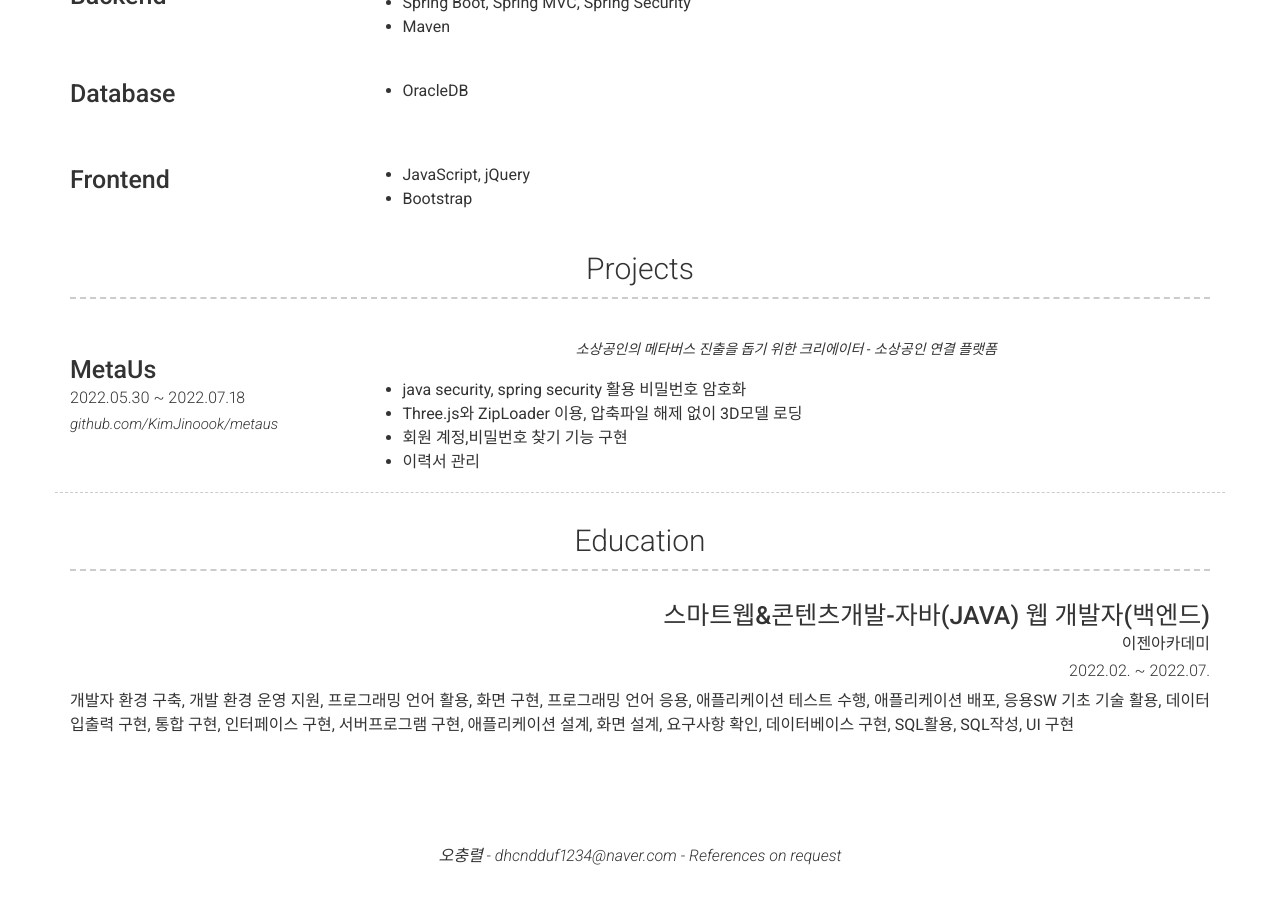
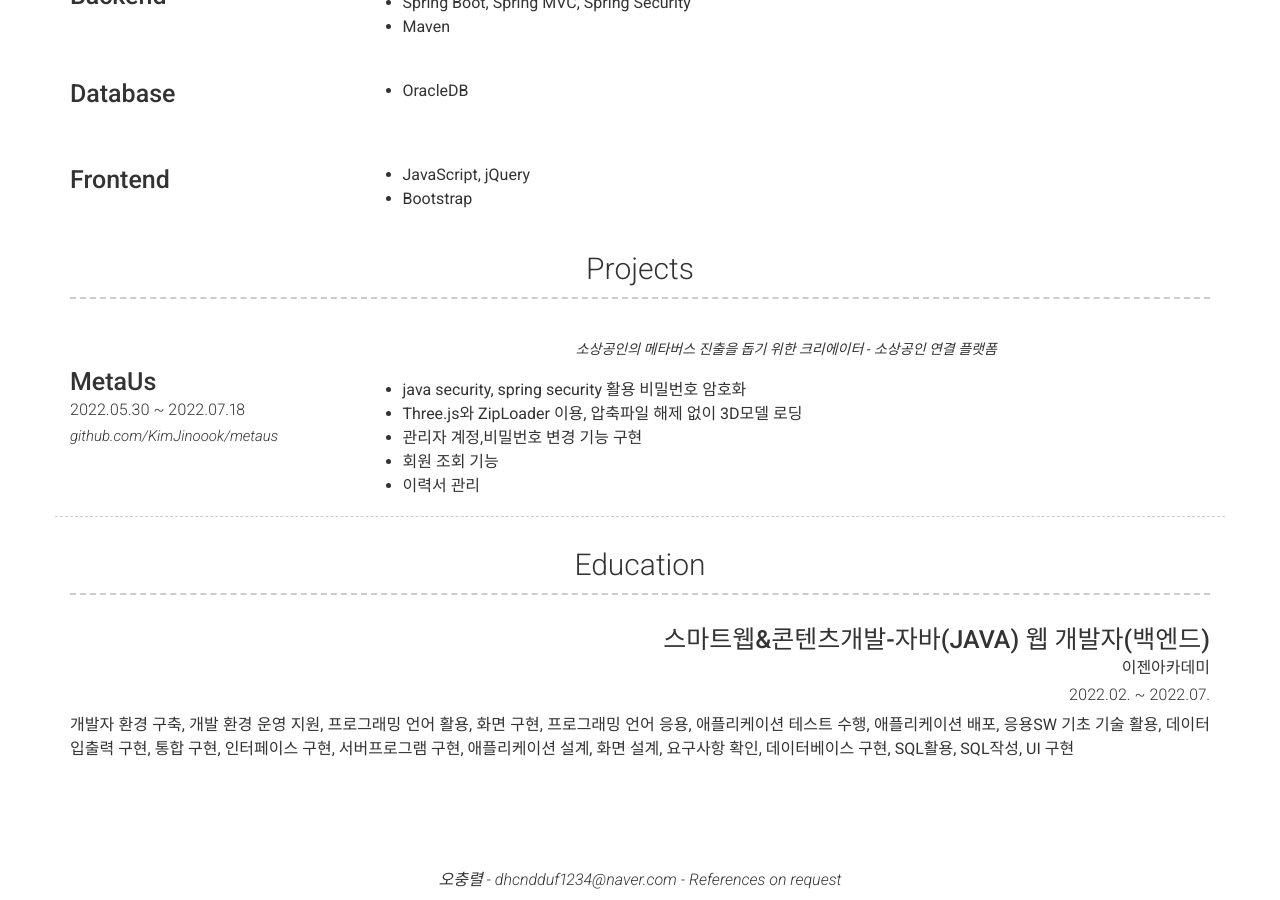
Before and after one commit to dhcndduf/resume, a Jekyll site: the page built from index.md, in a window 1280 px wide and 900 px high, scrolled down 690 px. Built offline with Jekyll 4.4.1, drawn with Linux system fonts in a browser that asks for light colours; nearby versions of some CDN libraries; before the commit the page ends 1566 px from its top, so only the background shows below that.

Commit message:
Update _config.yml

```diff
--- a/_config.yml
+++ b/_config.yml
@@ -105,7 +105,8 @@ content:
         description: | # this will include new lines to allow paragraphs
           * java security, spring security 활용 비밀번호 암호화
           * Three.js와 ZipLoader 이용, 압축파일 해제 없이 3D모델 로딩
-          * 회원 계정,비밀번호 찾기 기능 구현
+          * 관리자 계정,비밀번호 변경 기능 구현
+          * 회원 조회 기능
           * 이력서 관리
 
 
```
